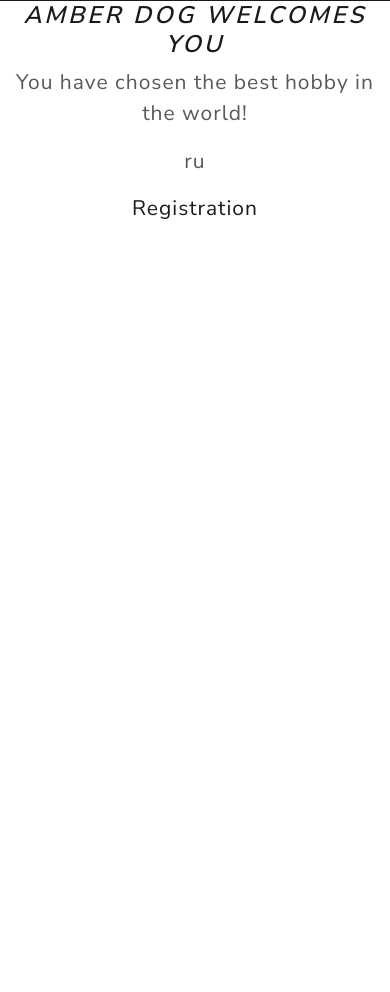
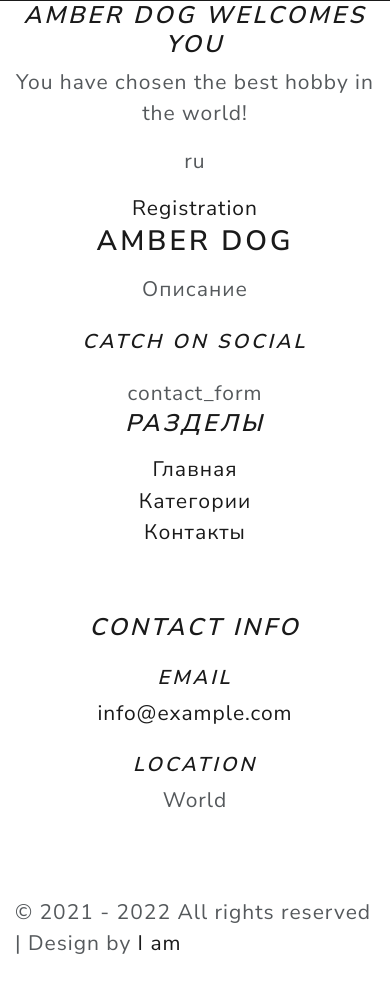
Before and after one commit to Lenainweb/superDogs, a Django app: page / in a window 390 px wide. Shown: the part 83-1075 px from the top of the page. Before the commit the page ends 302 px from the top, so only its background shows below. Run offline with Django 3.2, Linux system fonts and the light colour scheme; data comes from the database, SQL or seed files in the repository; some libraries are stand-ins or nearby versions.

Commit message:
changed templates

```diff
--- a/superdog/static/css/style.css
+++ b/superdog/static/css/style.css
@@ -94,11 +94,11 @@ main .form-control
     width: auto;
 }
 
-main img
-{
+/* main img */
+/* {
     /* constrain images on small screens */
-    max-width: 100%;
-}
+    /* max-width: 100%; */
+/* } */
 
 main td
 {
--- /dev/null
+++ b/superdog/templates/base.html
@@ -0,0 +1,27 @@
+{% load i18n %}
+{% load static %}
+
+<!doctype html>
+{% get_current_language as LANGUAGE_CODE %}{% get_current_language_bidi as LANGUAGE_BIDI %}
+<html lang="{{ LANGUAGE_CODE|default:'en-us' }}" dir="{{ LANGUAGE_BIDI|yesno:'rtl,ltr,auto' }}">
+  <head>
+    <!-- Обязательные метатеги -->
+    <meta charset="utf-8">
+    <meta name="viewport" content="width=device-width, initial-scale=1">
+
+    <!-- Bootstrap CSS -->
+    <!-- documentation at http://getbootstrap.com/, alternative themes at https://www.bootstrapcdn.com/bootswatch/ -->
+    <link rel="stylesheet" href="https://cdn.jsdelivr.net/npm/bootswatch@4.5.2/dist/lux/bootstrap.min.css" integrity="sha384-9+PGKSqjRdkeAU7Eu4nkJU8RFaH8ace8HGXnkiKMP9I9Te0GJ4/km3L1Z8tXigpG" crossorigin="anonymous">
+    <link rel="stylesheet" href="{% static 'css/style.css' %}">
+    <link rel="shortcut icon" type="image/x-icon" href="{% static 'img/dog2.png'%}">
+    <!-- https://bootswatch.com/lux/#top -->
+
+
+</head>
+<body>
+
+  {% block header %}{% endblock header %}
+  {% block content %} {% endblock content %}
+  {% block footer %}{% endblock footer %}
+
+</body>
--- /dev/null
+++ b/superdog/templates/include/footer.html
@@ -0,0 +1,113 @@
+<footer class="editContent">
+    <div class="container">
+        <div class="row footer-top">
+            <div class="col-lg-4 footer-grid_section_w3layouts">
+                <h2 class="logo-2 mb-lg-4 mb-3">
+                    <a href="index.html" class="editContent">
+                                <span class="fa" aria-hidden="true">
+                                    Amber dog
+                                </span>
+                    </a>
+                </h2>
+                <p class="editContent">
+                    Описание
+                </p>
+                <h4 class="sub-con-fo ad-info my-4 editContent">Catch on Social</h4>
+                <ul class="w3layouts_social_list media-soc list-unstyled">
+                    <li>
+                        <a href="#" class="w3pvt_facebook editContent">
+                            <span class="fa fa-facebook-f"></span>
+                        </a>
+                    </li>
+                    <li>
+                        <a href="#" class="w3pvt_twitter editContent">
+                            <span class="fa fa-twitter"></span>
+                        </a>
+                    </li>
+                    <li>
+                        <a href="#" class="w3pvt_dribble editContent">
+                            <span class="fa fa-dribbble"></span>
+                        </a>
+                    </li>
+                    <li>
+                        <a href="#" class="w3pvt_google editContent">
+                            <span class="fa fa-google-plus"></span>
+                        </a>
+                    </li>
+                </ul>
+            </div>
+            <div class="col-lg-8 footer-right">
+                <div class="w3layouts-news-letter">
+                    contact_form
+                </div>
+                <div class="row mt-lg-4 bottom-w3layouts-sec-nav mx-0">
+                    <div class="col-md-4 footer-grid_section_w3layouts">
+                        <h3 class="footer-title text-uppercase editContent mb-lg-4 mb-3">
+                            Разделы</h3>
+                        <ul class="list-unstyled w3layouts-icons">
+                            <li>
+                                <a href="index.html" class="editContent">Главная</a>
+                            </li>
+                            <li>
+                                <a href="about.html" class="editContent">Категории</a>
+                            </li>
+                            <li>
+                                <a href="contact.html" class="editContent">Контакты</a>
+                            </li>
+                        </ul>
+                    </div>
+                    <!-- <div class="col-md-4 footer-grid_section_w3layouts"> -->
+                        <!-- social icons -->
+                        <!-- <div class="agileinfo_social_icons">
+                            <h3 class="footer-title text-uppercase editContent mb-lg-4 mb-3">
+                                Pages</h3>
+                            <ul class="list-unstyled w3layouts-icons">
+
+                                <li>
+                                    <a href="#" class="editContent">About Us</a>
+                                </li>
+                                <li>
+                                    <a href="#" class="editContent">About Us</a>
+                                </li>
+                                <li>
+                                    <a href="#" class="editContent">About Us</a>
+                                </li>
+
+                            </ul>
+                        </div> -->
+                        <!-- social icons -->
+                    <!-- </div> -->
+                    <div class="col-md-4 footer-grid_section_w3layouts my-md-0 my-5">
+                        <h3 class="footer-title text-uppercase text-wh mb-lg-4 mb-3 editContent">
+                            Contact Info</h3>
+                        <div class="contact-info">
+                            <div class="footer-address-inf my-4">
+                                <h4 class="ad-info mb-2 editContent">Email </h4>
+                                <p class="editContent"><a href="mailto:info@example.com">info@example.com</a>
+                                </p>
+                            </div>
+                            <div class="footer-address-inf">
+                                <h4 class="ad-info mb-2 editContent">Location</h4>
+                                <p class="editContent">World</p>
+                            </div>
+                        </div>
+                    </div>
+                </div>
+            </div>
+        </div>
+    </div>
+</footer>
+<!-- //footer -->
+<div class="cpy-right py-3">
+    <div class="container">
+        <div class="row">
+            <p class="col-md-10 text-left">© 2021 - 2022  All rights reserved | Design by
+                <a href="#"> I am</a>
+            </p>
+            <!-- move top icon -->
+            <a href="#home" class="move-top text-right col-md-2"><span
+                    class="fa fa-long-arrow-up" aria-hidden="true"></span></a>
+            <!-- //move top icon -->
+        </div>
+    </div>
+</div>
--- /dev/null
+++ b/superdog/templates/include/header.html
@@ -0,0 +1,39 @@
+
+
+{% block header %}
+<nav class="navbar navbar-expand-lg navbar-dark bg-primary">
+    <div class="container-fluid">
+      <a class="navbar-brand" href="{%url 'home'%}">Amber dog</a>
+      <button class="navbar-toggler" type="button" data-bs-toggle="collapse" data-bs-target="#navbarColor01" aria-controls="navbarColor01" aria-expanded="false" aria-label="Toggle navigation">
+        <span class="navbar-toggler-icon"></span>
+      </button>
+
+      <div class="collapse navbar-collapse" id="navbarColor01">
+        <ul class="navbar-nav me-auto">
+          <li class="nav-item">
+            <a class="nav-link active" href="{%url 'registration'%}">Registration</a>
+          </li>
+          <li class="nav-item">
+            <a class="nav-link active" href="{%url 'shows'%}">Shows</a>
+          </li>
+          <li class="nav-item">
+            <a class="nav-link" href="#">Pricing</a>
+          </li>
+          <li class="nav-item">
+            <a class="nav-link" href="#">About</a>
+          </li>
+          <li class="nav-item dropdown">
+            <a class="nav-link dropdown-toggle" data-bs-toggle="dropdown" href="#" role="button" aria-haspopup="true" aria-expanded="false">Dropdown</a>
+            <div class="dropdown-menu">
+              <a class="dropdown-item" href="#">Action</a>
+              <a class="dropdown-item" href="#">Another action</a>
+              <a class="dropdown-item" href="#">Something else here</a>
+              <div class="dropdown-divider"></div>
+              <a class="dropdown-item" href="#">Separated link</a>
+            </div>
+          </li>
+        </ul>
+      </div>
+    </div>
+  </nav>
+  {% endblock header %}
--- /dev/null
+++ b/superdog/templates/registration_of_dogs/base.html
@@ -0,0 +1,20 @@
+{% extends 'base.html' %}
+
+
+{% block header %}
+
+<div class="header">
+{% include 'include/header.html' %}
+
+</div>
+{% endblock header %}
+
+
+    {% block content %}
+  not index.html
+    {% endblock content %}
+
+  {% block footer %}
+{% include 'include/footer.html' %}
+
+  {% endblock footer %}
--- a/superdog/templates/registration_of_dogs/index.html
+++ b/superdog/templates/registration_of_dogs/index.html
@@ -1,5 +1,9 @@
-{% extends 'registration_of_dogs/layout.html' %}
+{% extends 'registration_of_dogs/base.html' %}
 {% load i18n %}
+
+<!-- <div class="header">
+  {% include 'include/header.html' %}
+</div> -->
 
 
 {% block content %}
--- a/superdog/templates/registration_of_dogs/layout.html
+++ /dev/null
@@ -1,78 +0,0 @@
-{% load i18n %}
-{% load static %}
-
-<!doctype html>
-{% get_current_language as LANGUAGE_CODE %}{% get_current_language_bidi as LANGUAGE_BIDI %}
-<html lang="{{ LANGUAGE_CODE|default:'en-us' }}" dir="{{ LANGUAGE_BIDI|yesno:'rtl,ltr,auto' }}">
-  <head>
-    <!-- Обязательные метатеги -->
-    <meta charset="utf-8">
-    <meta name="viewport" content="width=device-width, initial-scale=1">
-
-    <!-- Bootstrap CSS -->
-    <!-- documentation at http://getbootstrap.com/, alternative themes at https://www.bootstrapcdn.com/bootswatch/ -->
-    <link rel="stylesheet" href="https://cdn.jsdelivr.net/npm/bootswatch@4.5.2/dist/lux/bootstrap.min.css" integrity="sha384-9+PGKSqjRdkeAU7Eu4nkJU8RFaH8ace8HGXnkiKMP9I9Te0GJ4/km3L1Z8tXigpG" crossorigin="anonymous">
-    <!-- <link href="https://cdn.jsdelivr.net/npm/bootstrap@5.1.1/dist/css/bootstrap.min.css" rel="stylesheet" integrity="sha384-F3w7mX95PdgyTmZZMECAngseQB83DfGTowi0iMjiWaeVhAn4FJkqJByhZMI3AhiU" crossorigin="anonymous"> -->
-    <link rel="stylesheet" href="{% static 'css/style.css' %}">
-    <link rel="shortcut icon" type="image/x-icon" href="{% static 'img/dog2.png'%}">
-    <!-- https://bootswatch.com/lux/#top -->
-
-    {% if title %}
-        <title>{{title}}</title>
-        {% else %}
-            <title>Amber dog</title>
-        {% endif %}
-
-     <!-- Custom styles for this template -->
-</head>
-<body>
-  <nav class="navbar navbar-expand-lg navbar-dark bg-primary">
-    <div class="container-fluid">
-      <a class="navbar-brand" href="{%url 'home'%}">Amber dog</a>
-      <button class="navbar-toggler" type="button" data-bs-toggle="collapse" data-bs-target="#navbarColor01" aria-controls="navbarColor01" aria-expanded="false" aria-label="Toggle navigation">
-        <span class="navbar-toggler-icon"></span>
-      </button>
-
-      <div class="collapse navbar-collapse" id="navbarColor01">
-        <ul class="navbar-nav me-auto">
-          <li class="nav-item">
-            <a class="nav-link active" href="{%url 'registration'%}">Registration
-              <!-- <span class="visually-hidden">(current)</span> -->
-            </a>
-          </li>
-          <li class="nav-item">
-            <a class="nav-link active" href="{%url 'shows'%}">Shows</a>
-          </li>
-          <li class="nav-item">
-            <a class="nav-link" href="#">Pricing</a>
-          </li>
-          <li class="nav-item">
-            <a class="nav-link" href="#">About</a>
-          </li>
-          <li class="nav-item dropdown">
-            <a class="nav-link dropdown-toggle" data-bs-toggle="dropdown" href="#" role="button" aria-haspopup="true" aria-expanded="false">Dropdown</a>
-            <div class="dropdown-menu">
-              <a class="dropdown-item" href="#">Action</a>
-              <a class="dropdown-item" href="#">Another action</a>
-              <a class="dropdown-item" href="#">Something else here</a>
-              <div class="dropdown-divider"></div>
-              <a class="dropdown-item" href="#">Separated link</a>
-            </div>
-          </li>
-        </ul>
-      </div>
-    </div>
-  </nav>
-
-    {% if messages %}
-      <ul class="messages">
-          {% for message in messages %}
-          <li{% if message.tags %} class="{{ message.tags }}"{% endif %}>{{ message }}</li>
-          {% endfor %}
-      </ul>
-    {% endif %}
-
-    {% block content %}
-		{% endblock %}
-
-  </body>
--- a/superdog/templates/registration_of_dogs/registration_exhibition.html
+++ b/superdog/templates/registration_of_dogs/registration_exhibition.html
@@ -1,4 +1,4 @@
-{% extends 'registration_of_dogs/layout.html' %}
+{% extends 'registration_of_dogs/base.html' %}
 
 {% block content %}
     <div class="container-fluid" id="form-center">
--- a/superdog/templates/registration_of_dogs/shows_list.html
+++ b/superdog/templates/registration_of_dogs/shows_list.html
@@ -1,4 +1,4 @@
-{% extends 'registration_of_dogs/layout.html' %}
+{% extends 'registration_of_dogs/base.html' %}
 {% load i18n %}
 
 
```
